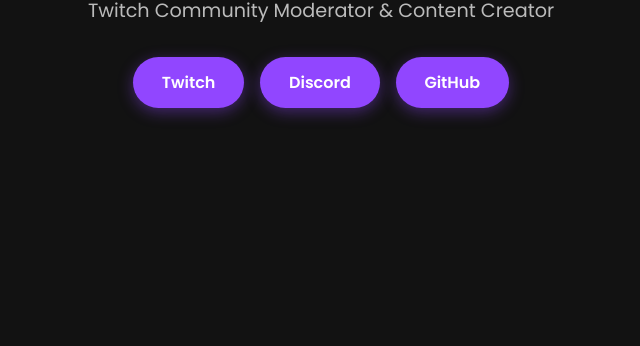
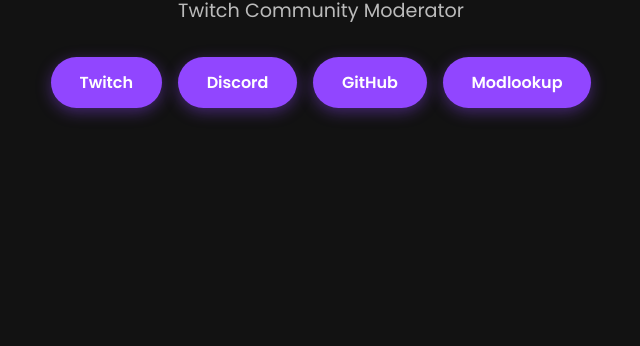
Before and after one commit to alexmoderat/alexmoderat, a plain HTML site: page index.html in a window 1280 px wide. Shown: the part 518-864 px from the top of the page, without its empty margins (319-959 px from the left). Drawn offline with Linux system fonts and the light colour scheme.

Commit message:
Add files via upload

```diff
--- a/index.html
+++ b/index.html
@@ -25,7 +25,7 @@
       font-weight: 600;
       font-size: 3rem;
       margin-bottom: 0.5rem;
-      color: #9146ff; /* Twitch-Lila */
+      color: #9146ff;
     }
 
     p {
@@ -81,11 +81,12 @@
 <body>
   <img class="avatar" src="https://cdn.7tv.app/emote/01F5PEDKJ00004R630K8ESMRAX/3x" alt="Profilbild" />
   <h1>Alexmoderat</h1>
-  <p>Twitch Community Moderator & Content Creator</p>
+  <p>Twitch Community Moderator</p>
   <div class="buttons">
     <a href="https://twitch.tv/alexmoderat" target="_blank" class="button">Twitch</a>
     <a href="https://discord.gg/BufGWxEXrf" target="_blank" class="button">Discord</a>
     <a href="https://github.com/alexmoderat" target="_blank" class="button">GitHub</a>
+    <a href="https://www.streamdatabase.com/twitch/roles/alexmoderat" target="_blank" class="button">Modlookup</a>
   </div>
 </body>
 </html>
```
